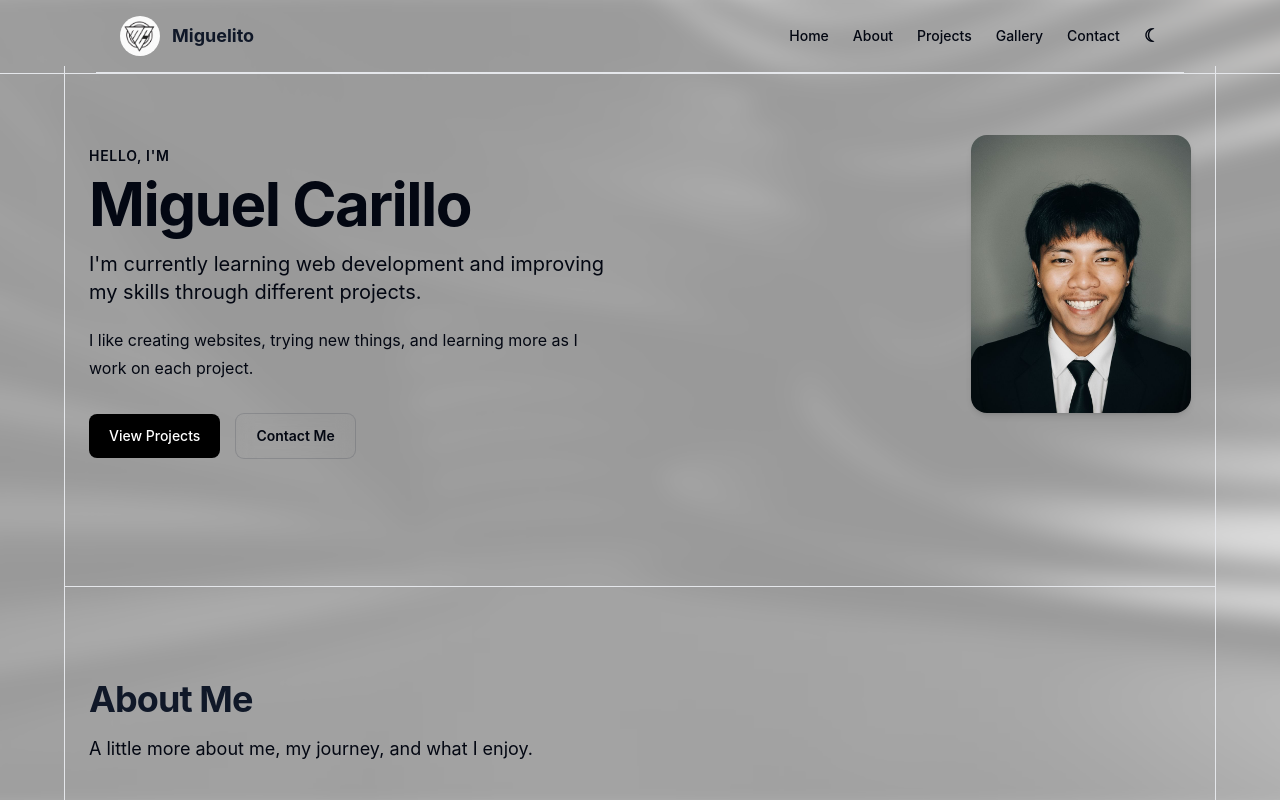
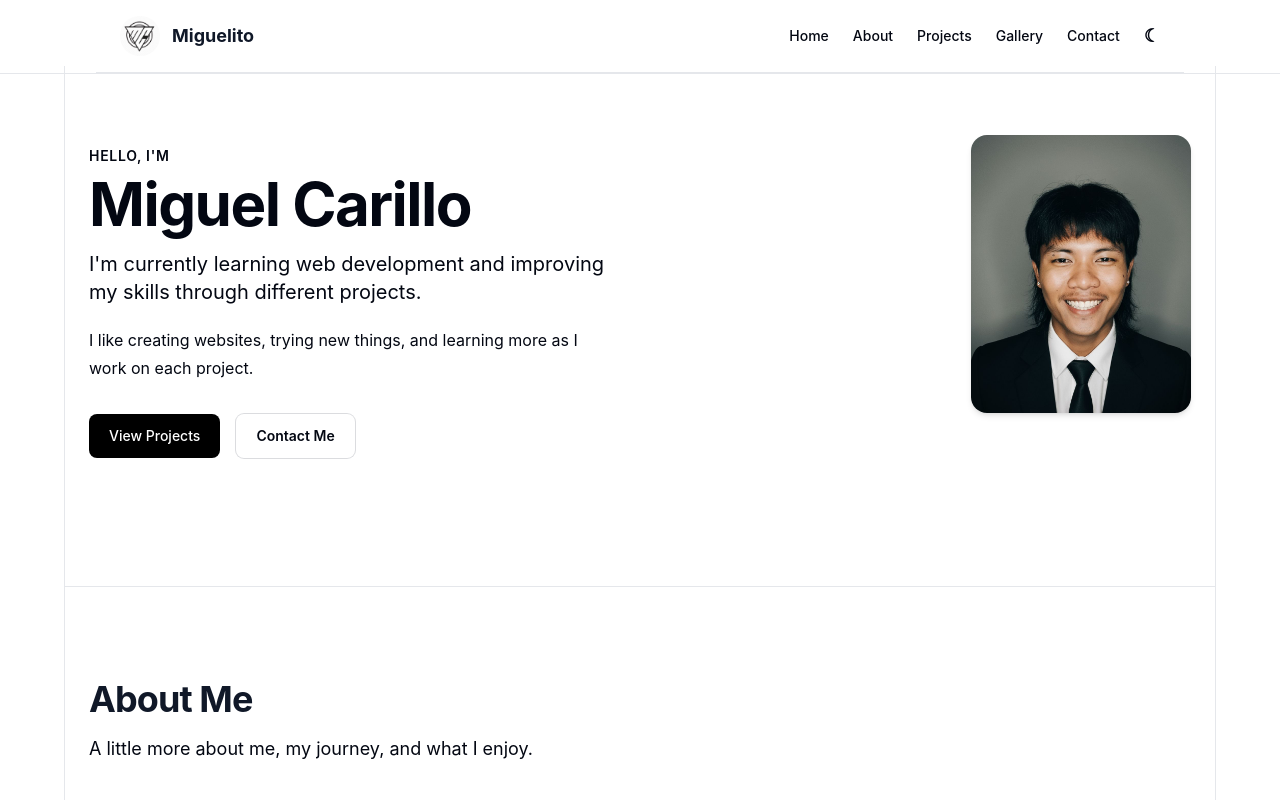
Before and after one commit to Miguelito-77gil/prelim-proj, a React (Vite) app: page / in a window 1280 px wide. Shown: the top 800 px of the page. Built offline with nearby package versions, Linux system fonts and the light colour scheme.

Commit message:
Add files via upload

```diff
--- a/src/layouts/MainLayout.jsx
+++ b/src/layouts/MainLayout.jsx
@@ -1,26 +1,10 @@
 import Navbar from "@/components/common/Navbar";
 import Footer from "@/components/common/Footer";
 import { Outlet } from "react-router-dom";
-import backgroundImage from "@/assets/mainbg.jpg";
 
 function MainLayout() {
   return (
     <div className="relative min-h-screen overflow-hidden">
-
-      {/* Whole Website Background */}
-      <div
-        className="pointer-events-none fixed inset-0 -z-20 scale-105 bg-cover bg-center bg-no-repeat blur-md"
-        style={{
-          backgroundImage: `url(${backgroundImage})`,
-        }}
-        aria-hidden="true"
-      />
-
-      {/* Light / Dark Overlay */}
-      <div
-        className="pointer-events-none fixed inset-0 -z-10 bg-white/60 dark:bg-black/50"
-        aria-hidden="true"
-      />
 
       {/* Header */}
      <header className="relative z-10 mx-auto max-w-6xl bg-transparent px-5 sm:px-8">
```
